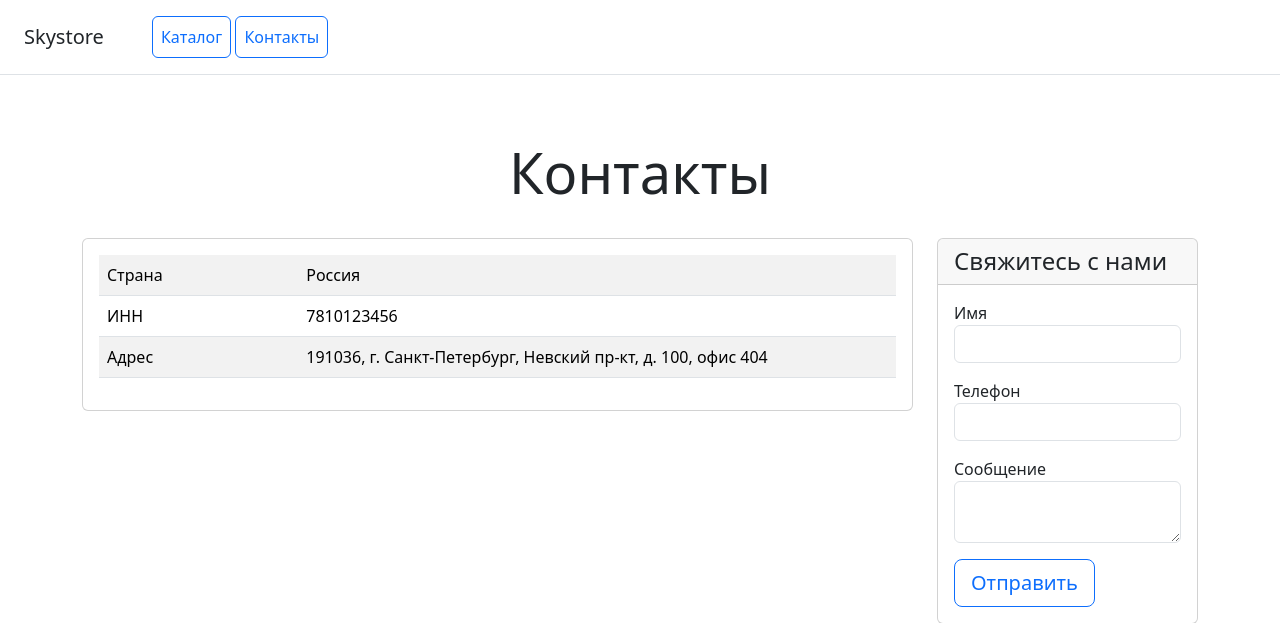
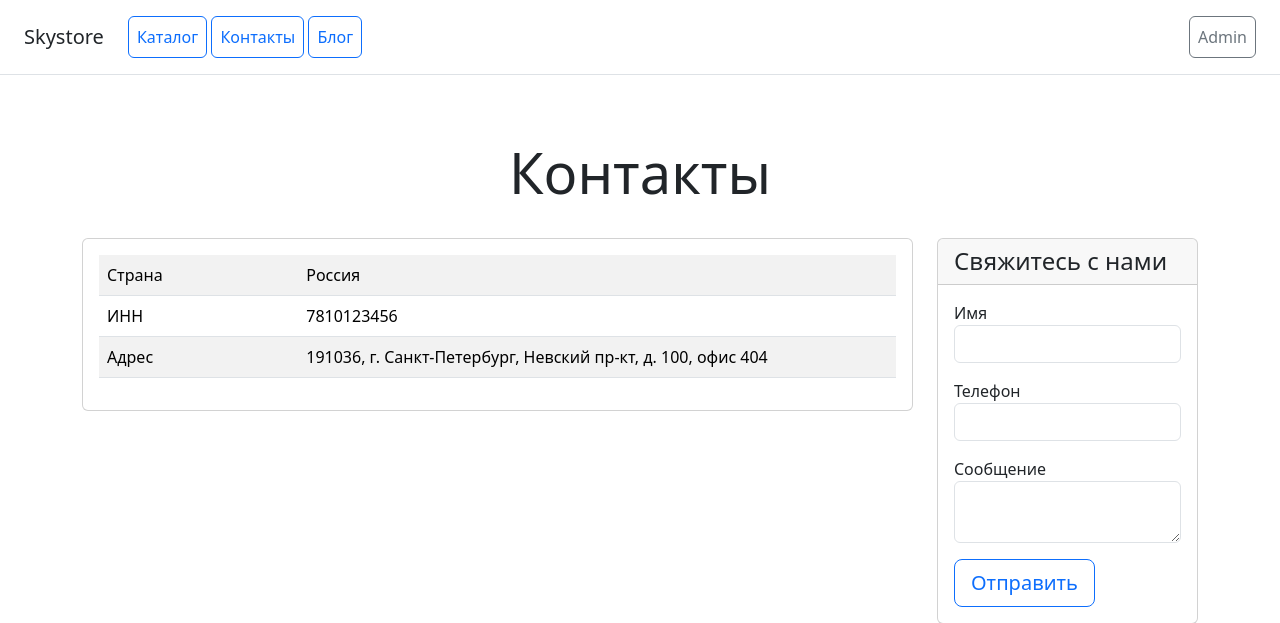
Before and after one commit to GrandBalaxon/CoreShop-Django, a Django app: page /contacts/ in a window 1280 px wide. Shown: the top 623 px of the page. Run offline with Django 5.2, Linux system fonts and the light colour scheme; data comes from the database, SQL or seed files in the repository; some libraries are stand-ins or nearby versions.

Commit message:
feat: added blog and admin buttons to menu

```diff
--- a/templates/base.html
+++ b/templates/base.html
@@ -38,7 +38,7 @@
           <div class="col-6 col-md">
               <h5>Дополнительно</h5>
               <ul class="list-unstyled text-small">
-                  <li><a class="text-muted" href="#">Мы пишем</a></li>
+                  <li><a class="text-muted" href="/blog/">Мы пишем</a></li>
               </ul>
           </div>
           <div class="col-6 col-md">
--- a/templates/menu.html
+++ b/templates/menu.html
@@ -1,20 +1,27 @@
 <div class="d-flex flex-row flex-md-row align-items-center p-3 px-md-4 mb-3 bg-white border-bottom box-shadow justify-content-between">
+
     <div class="d-flex align-items-center">
         <h5 class="my-0 mr-md-auto font-weight-normal">Skystore</h5>
-        <nav class="ms-5">
+        <nav class="ms-4">
             <a class="p-2 btn btn-outline-primary" href="/">Каталог</a>
             <a class="p-2 btn btn-outline-primary" href="/contacts/">Контакты</a>
+            <a class="p-2 btn btn-outline-primary" href="/blog/">Блог</a>
         </nav>
     </div>
-    {% if request.path == '/' %}
-    <div class="d-flex align-items-center">
-        <a class="p-2 btn btn-primary d-inline-flex align-items-center" href="/product/add/">
+
+    <div class="d-flex align-items-center gap-2">
+        {% if request.path == '/' %}
+        <a class="p-2 mr-4 btn btn-primary d-inline-flex align-items-center" href="/product/add/">
             <svg class="bi" width="1em" height="1em" fill="currentColor">
                 <use href="/static/images/plus-circle-fill.svg"/>
             </svg>
             <span class="border-start border-white opacity-50 mx-2" style="height: 1.2em;"></span>
             Добавить товар
         </a>
+        {% endif %}
+        <a class="p-2 btn btn-outline-secondary" href="/admin/">
+            Admin
+        </a>
     </div>
-    {% endif %}
+
 </div>
```
